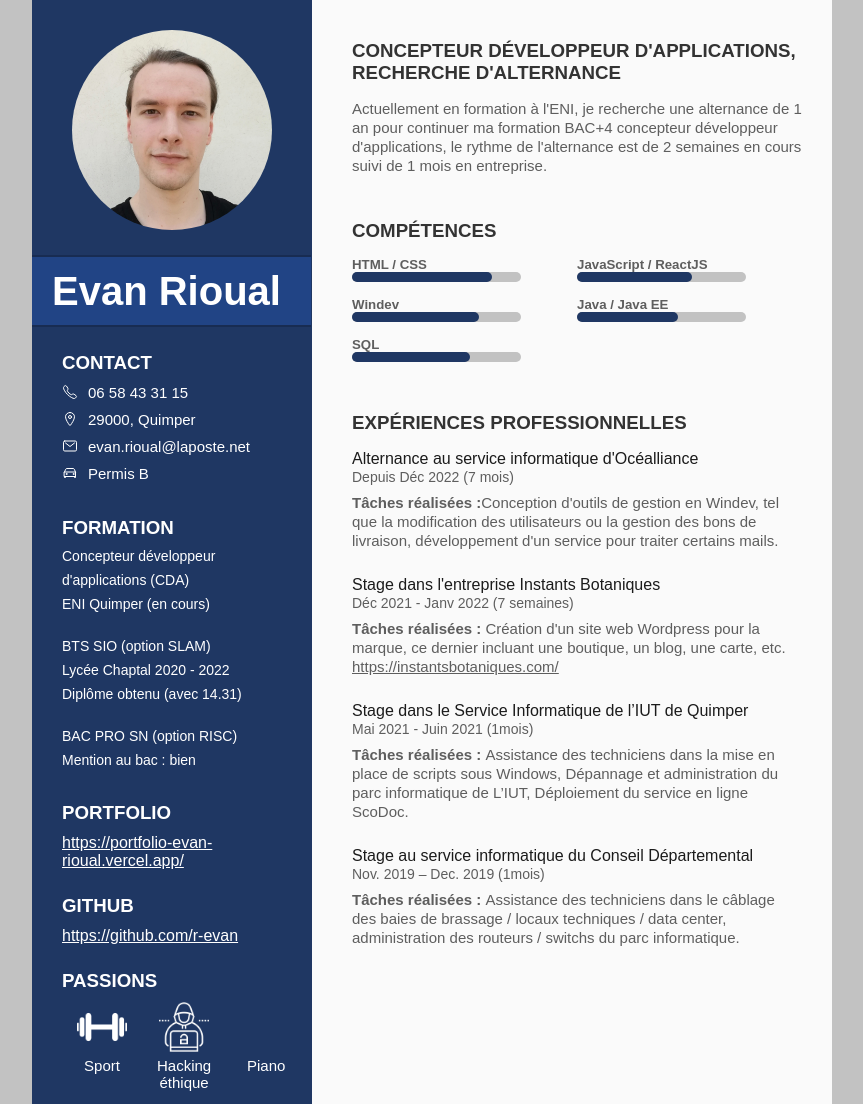
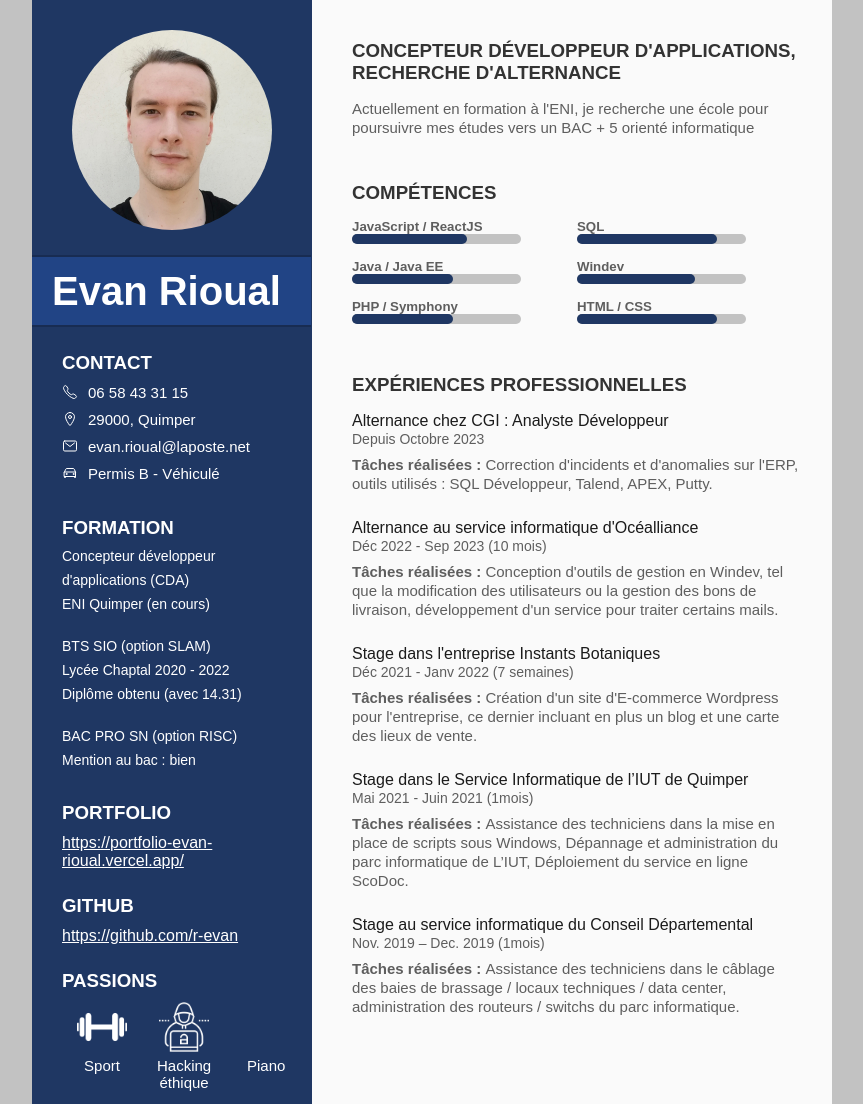
Before and after one commit to r-evan/CV, a plain HTML site: page index.html in a window 1280 px wide. Shown: the top 1104 px of the page, without its empty margins (208-1071 px from the left). Drawn offline with nearby package versions, Linux system fonts and the light colour scheme.

Commit message:
Maj février 2024 - CV pour école

```diff
--- a/index.html
+++ b/index.html
@@ -31,7 +31,7 @@
                 </div>
                 <div class="icon">
                     <ion-icon name="car-outline"></ion-icon>
-                    <p>Permis B</p>
+                    <p>Permis B - Véhiculé</p>
                 </div>
             </div>
             <div class="block form">
@@ -86,58 +86,70 @@
         <main>
             <div class="profil">
                 <h3>CONCEPTEUR DÉVELOPPEUR D'APPLICATIONS, RECHERCHE D'ALTERNANCE</h3>
-                <p>Actuellement en formation à l'ENI, je recherche une alternance de 1 an
+                <!-- <p>Actuellement en formation à l'ENI, je recherche une alternance de 1 an
                     pour continuer ma formation BAC+4 concepteur développeur d'applications, le rythme de
                     l'alternance est de 2 semaines en cours suivi de 1 mois en entreprise.
-                </p>
+                </p> -->
+                <p>Actuellement en formation à l'ENI, je recherche une école pour poursuivre mes études
+                    vers un BAC + 5 orienté informatique</p>
             </div>
             <div class="comp">
                 <h3>COMPÉTENCES</h3>
                 <div class="savoir">
-                    <h5>HTML / CSS</h5>
+                    <h5>JavaScript / ReactJS</h5>
                     <div class="barre">
-                        <div class="test" style="--i:1; --width:83%"></div>
+                        <div class="test" style="--i:1; --width:68%"></div>
                     </div>
                 </div>
                 <div class="savoir">
-                    <h5>JavaScript / ReactJS</h5>
+                    <h5>SQL</h5>
                     <div class="barre">
-                        <div class="test" style="--i:2; --width:68%"></div>
+                        <div class="test" style="--i:2; --width:83%"></div>
+                    </div>
+                </div>
+                <div class="savoir">
+                    <h5>Java / Java EE</h5>
+                    <div class="barre">
+                        <div class="test" style="--i:3; --width:60%"></div>
                     </div>
                 </div>
                 <div class="savoir">
                     <h5>Windev</h5>
                     <div class="barre">
-                        <div class="test" style="--i:4; --width:75%"></div>
+                        <div class="test" style="--i:4; --width:70%"></div>
                     </div>
                 </div>
                 <div class="savoir">
-                    <h5>Java / Java EE</h5>
+                    <h5>PHP / Symphony</h5>
                     <div class="barre">
                         <div class="test" style="--i:5; --width:60%"></div>
                     </div>
                 </div>
                 <div class="savoir">
-                    <h5>SQL</h5>
+                    <h5>HTML / CSS</h5>
                     <div class="barre">
-                        <div class="test" style="--i:3; --width:70%"></div>
+                        <div class="test" style="--i:6; --width:83%"></div>
                     </div>
                 </div>
             </div>
             <div class="exp">
                 <h3>EXPÉRIENCES PROFESSIONNELLES</h3>
                 <div class="stage">
+                    <p class="stage-titre">Alternance chez CGI : Analyste Développeur</p>
+                    <p class="stage-date">Depuis Octobre 2023</p>
+                    <p><b>Tâches réalisées : </b>Correction d'incidents et d'anomalies sur l'ERP, outils utilisés : SQL Développeur, Talend, APEX, Putty. </p>
+                </div>
+                <div class="stage">
                     <p class="stage-titre">Alternance au service informatique d'Océalliance</p>
-                    <p class="stage-date">Depuis Déc 2022 (7 mois)</p>
-                    <p><b>Tâches réalisées :</b>Conception d'outils de gestion en Windev, tel que la modification des utilisateurs ou
+                    <p class="stage-date">Déc 2022 - Sep 2023 (10 mois)</p>
+                    <p><b>Tâches réalisées : </b>Conception d'outils de gestion en Windev, tel que la modification des utilisateurs ou
                      la gestion des bons de livraison, développement d'un service pour traiter certains mails. </p>
                 </div>
                 <div class="stage">
                     <p class="stage-titre">Stage dans l'entreprise Instants Botaniques</p>
                     <p class="stage-date">Déc 2021 - Janv 2022 (7 semaines)</p>
-                    <p><b>Tâches réalisées : </b>Création d'un site web Wordpress pour la marque, ce dernier
-                        incluant une boutique, un blog, une carte, etc. <a href="https://instantsbotaniques.com/"
-                         target="_blank">https://instantsbotaniques.com/</a></p>
+                    <p><b>Tâches réalisées : </b>Création d'un site d'E-commerce Wordpress pour l'entreprise, ce dernier incluant en
+                        plus un blog et une carte des lieux de vente.</p>
                 </div>
                 <div class="stage">
                     <p class="stage-titre">Stage dans le Service Informatique de l’IUT de Quimper</p>
```
